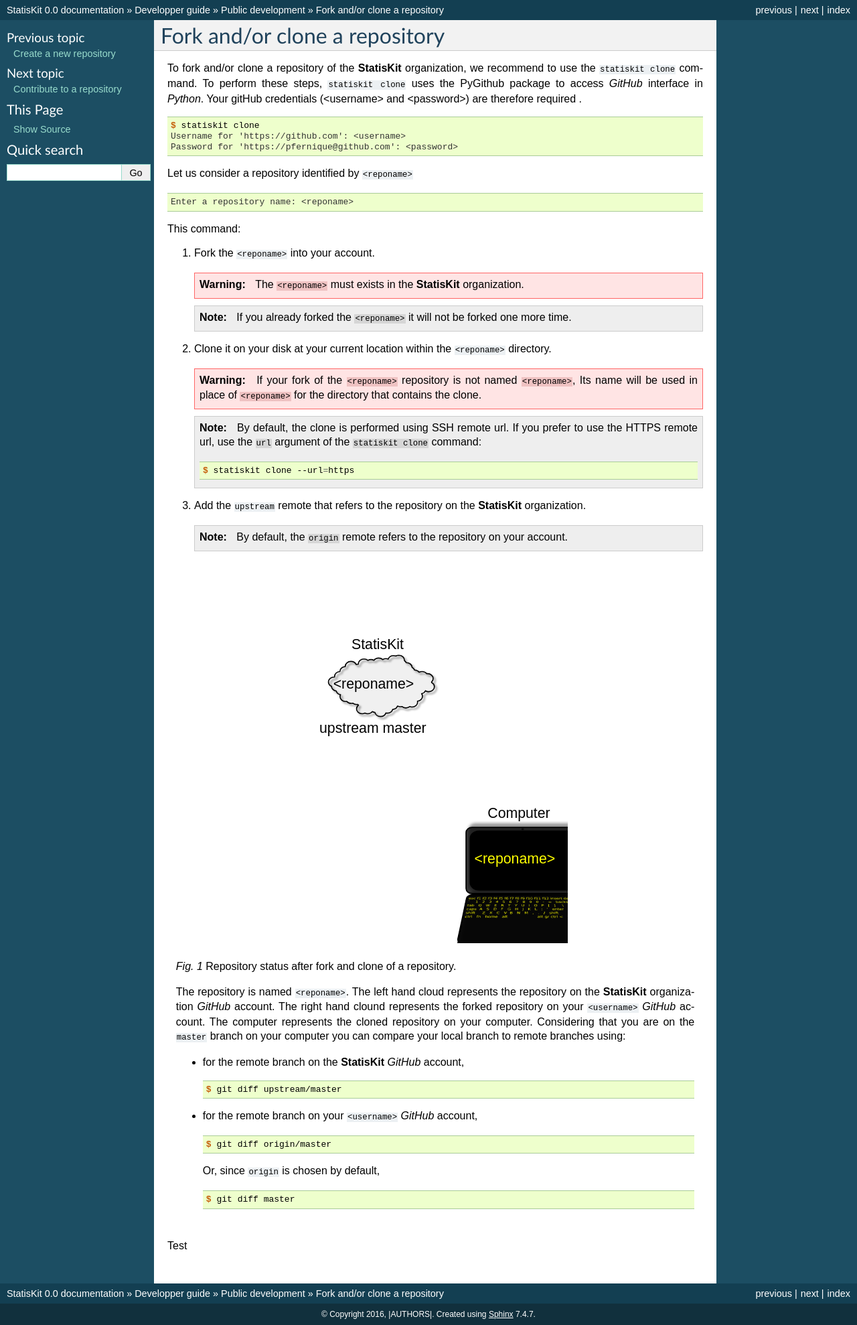
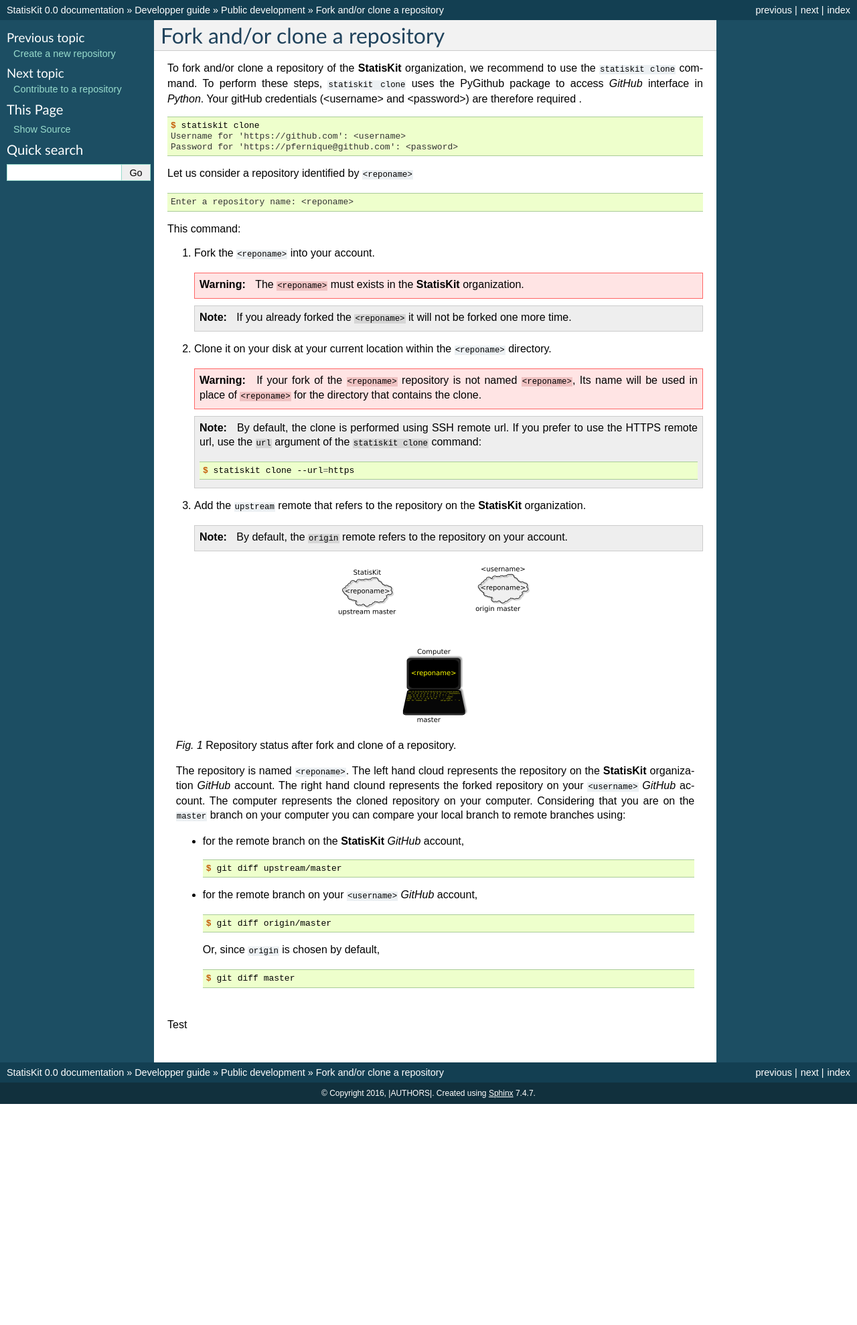
Before and after one commit to StatisKit/StatisKit, a Sphinx documentation site: the page built from doc/developper/public/fork.rst, in a window 1280 px wide. Shown: the whole page at 67% size. Built offline with Sphinx 7.4.7, drawn with Linux system fonts in a browser that asks for light colours; pages that are not in the unit, such as notebooks, are missing from menus; after the commit the page ends 1648 px from its top, so only the background shows below that.

Commit message:
Update fork.rst

```diff
--- a/doc/developper/public/fork.rst
+++ b/doc/developper/public/fork.rst
@@ -67,11 +67,10 @@
         By default, the :code:`origin` remote refers to the repository on your account.
 
 
-.. figure:: clone.svg
-    :scale: 50 %
+.. figure:: clone.png
+    :scale: 25 %
     :alt: Repository status after fork and clone steps.
     :align: center
-    :figclass: align-center
 
     Repository status after fork and clone of a repository.
 
```
